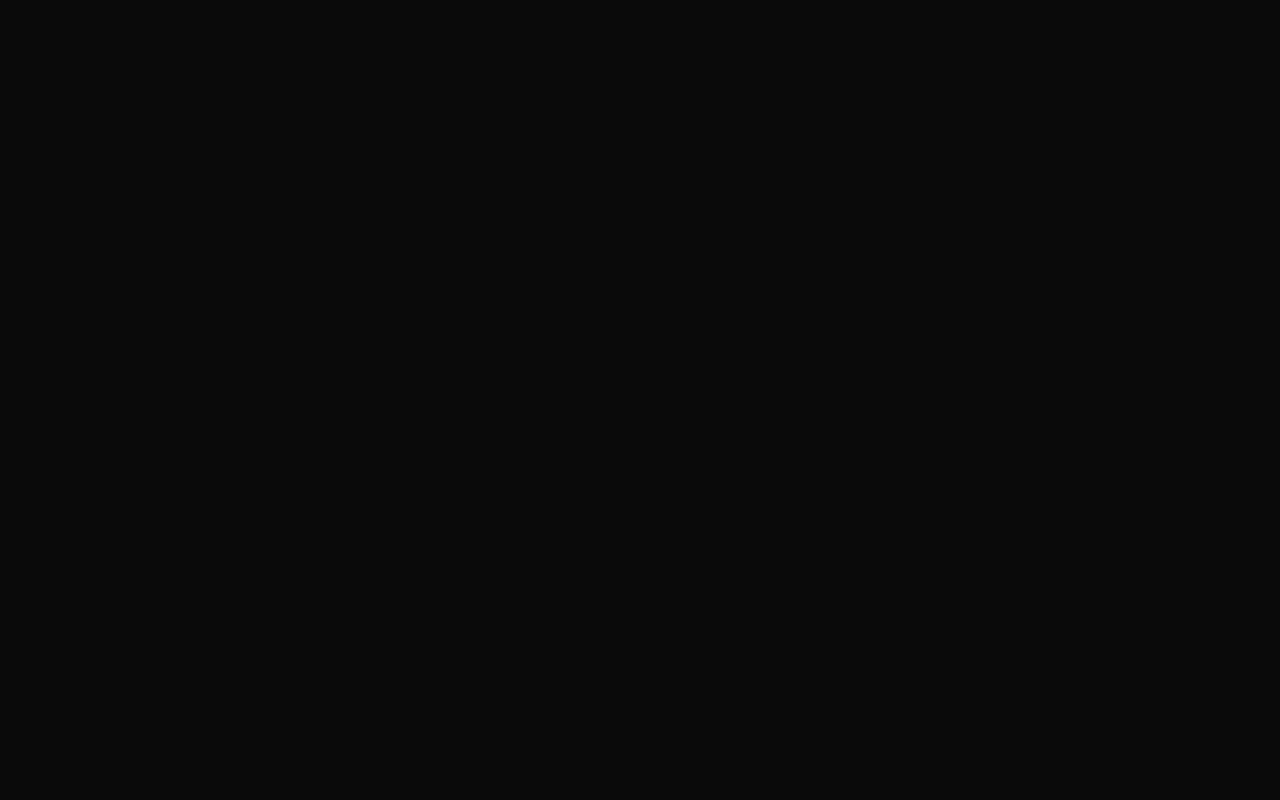
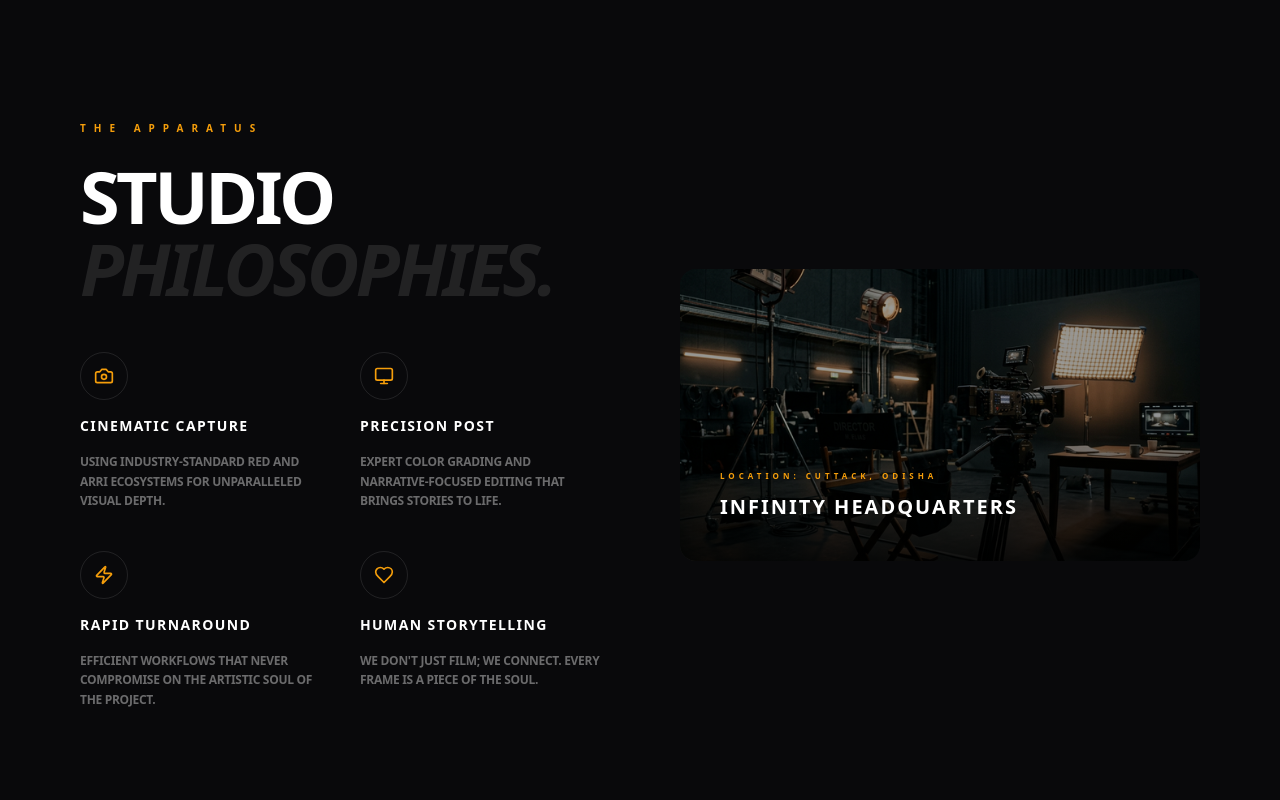
Before and after one commit to rakeshbhol1995-dotcom/infinity_drawings, a Next.js app: page / in a window 1280 px wide. Shown: the part 4480-5280 px from the top of the page. Built offline with nearby package versions, Linux system fonts and the light colour scheme.

Commit message:
Update team section with Sourav Mahapatra

```diff
--- a/src/app/page.tsx
+++ b/src/app/page.tsx
@@ -8,13 +8,17 @@ import Hero from "@/components/home/Hero";
 import Marquee from "@/components/home/Marquee";
 import Manifesto from "@/components/home/Manifesto";
 import AboutSection from "@/components/home/AboutSection";
+import Founder from "@/components/home/Founder";
 import Stats from "@/components/home/Stats";
 import Gallery from "@/components/home/Gallery";
 import Services from "@/components/home/Services";
 import NewsHeadlines from "@/components/home/NewsHeadlines";
 import Team from "@/components/home/Team"; // New Section
+import Studio from "@/components/home/Studio";
 import HorizontalScroll from "@/components/home/HorizontalScroll";
+import GlobeMap from "@/components/home/GlobeMap";
 import Logos from "@/components/home/Logos";
+import Testimonials from "@/components/home/Testimonials";
 import EndCredits from "@/components/home/EndCredits";
 
 // Premium Layout Components
@@ -51,6 +55,8 @@ export default function Home() {
 
           {/* Act II: The Visionary (About) */}
           <AboutSection />
+          <Founder />
+          <Studio />
 
           {/* Act III: The Archive & Impact */}
           <div className="relative">
@@ -70,7 +76,9 @@ export default function Home() {
 
           {/* Act V: The Reach */}
           <div className="relative">
+              <GlobeMap />
               <Logos />
+              <Testimonials />
           </div>
 
           {/* Act VI: The Conclusion */}
--- /dev/null
+++ b/src/components/home/Studio.tsx
@@ -0,0 +1,69 @@
+"use client";
+
+import { motion } from "framer-motion";
+import { Camera, Monitor, Zap, Heart } from "lucide-react";
+
+const features = [
+    { icon: <Camera size={20} />, title: "Cinematic Capture", desc: "Using industry-standard RED and Arri ecosystems for unparalleled visual depth." },
+    { icon: <Monitor size={20} />, title: "Precision Post", desc: "Expert color grading and narrative-focused editing that brings stories to life." },
+    { icon: <Zap size={20} />, title: "Rapid Turnaround", desc: "Efficient workflows that never compromise on the artistic soul of the project." },
+    { icon: <Heart size={20} />, title: "Human Storytelling", desc: "We don't just film; we connect. Every frame is a piece of the soul." }
+];
+
+export default function Studio() {
+    return (
+        <section className="py-32 md:py-48 px-6 md:px-20 bg-zinc-950 text-white relative overflow-hidden border-t border-white/5">
+            <div className="max-w-7xl mx-auto grid lg:grid-cols-2 gap-20 items-center">
+                <div className="space-y-12">
+                    <div>
+                        <span className="text-[10px] font-bold tracking-[0.8em] text-amber-500 uppercase block mb-6">
+                            The Apparatus
+                        </span>
+                        <h2 className="text-4xl md:text-7xl font-black uppercase tracking-tighter leading-none">
+                            Studio <br /> <span className="text-white/10 italic">Philosophies.</span>
+                        </h2>
+                    </div>
+
+                    <div className="grid grid-cols-1 md:grid-cols-2 gap-10">
+                        {features.map((feature, idx) => (
+                            <motion.div
+                                key={idx}
+                                initial={{ opacity: 0, y: 20 }}
+                                whileInView={{ opacity: 1, y: 0 }}
+                                transition={{ duration: 0.6, delay: idx * 0.1 }}
+                                viewport={{ once: true }}
+                                className="space-y-4 group"
+                            >
+                                <div className="w-12 h-12 rounded-full border border-white/10 flex items-center justify-center text-amber-500 group-hover:bg-amber-500 group-hover:text-black transition-all duration-500">
+                                    {feature.icon}
+                                </div>
+                                <h3 className="text-sm font-black uppercase tracking-widest text-white">{feature.title}</h3>
+                                <p className="text-xs text-white/40 leading-relaxed font-bold uppercase tracking-tight">{feature.desc}</p>
+                            </motion.div>
+                        ))}
+                    </div>
+                </div>
+
+                <motion.div
+                    initial={{ opacity: 0, scale: 0.9 }}
+                    whileInView={{ opacity: 1, scale: 1 }}
+                    transition={{ duration: 1 }}
+                    viewport={{ once: true }}
+                    className="relative aspect-square md:aspect-video rounded-2xl overflow-hidden group"
+                >
+                    <div
+                        className="absolute inset-0 bg-cover bg-center transition-transform duration-[2s] group-hover:scale-110"
+                        style={{ backgroundImage: "url('/studio_journal.png')" }}
+                    />
+                    <div className="absolute inset-0 bg-black/40 group-hover:bg-black/10 transition-colors duration-700" />
+                    <div className="absolute inset-0 bg-gradient-to-t from-black via-transparent to-transparent opacity-80" />
+
+                    <div className="absolute bottom-10 left-10">
+                        <span className="text-[8px] font-black uppercase tracking-[0.5em] text-amber-500">Location: Cuttack, Odisha</span>
+                        <h4 className="text-xl font-black uppercase tracking-widest text-white mt-2">Infinity Headquarters</h4>
+                    </div>
+                </motion.div>
+            </div>
+        </section>
+    );
+}
--- a/src/components/home/Team.tsx
+++ b/src/components/home/Team.tsx
@@ -37,6 +37,14 @@ const team = [
         expertise: "Timing & Narrative Flow",
         bio: "The rhythm behind the story, Aswini is an expert in timing and narrative flow, creating seamless cinematic experiences.",
         socials: { instagram: "https://instagram.com/aswini", linkedin: "https://linkedin.com/in/aswini" }
+    },
+    {
+        name: "SOURAV MAHAPATRA",
+        role: "Creative Director & Management",
+        img: "/sourav.jpg",
+        expertise: "Project Execution",
+        bio: "Known for The Jengaburu Curse (2023) and The Mountain Hockey (2021), he leads the creative vision while overseeing project execution and team management.",
+        socials: { instagram: "#", linkedin: "#" }
     },
 ];
 
--- /dev/null
+++ b/src/components/home/Testimonials.tsx
@@ -0,0 +1,82 @@
+"use client";
+
+import { motion } from "framer-motion";
+import { Quote, Star } from "lucide-react";
+
+const testimonials = [
+    {
+        name: "Shyam Sundar",
+        role: "Production Head, Sony LIV",
+        content: "Working with Nishith was a seamless experience. His vision for cinematic storytelling is exceptional, especially during the production of Jengaburu.",
+        rating: 5
+    },
+    {
+        name: "Amrita Patnaik",
+        role: "Creative Director, Cinema 4 Good",
+        content: "The way he captures human emotions in documentaries like 'Last Drop' is truly moving. A storyteller who understands the soul of the subject.",
+        rating: 5
+    },
+    {
+        name: "Rajesh Mohanty",
+        role: "Executive Producer",
+        content: "His attention to detail and ability to handle large-scale productions while keeping the artistic essence alive is remarkable.",
+        rating: 5
+    }
+];
+
+export default function Testimonials() {
+    return (
+        <section className="py-32 md:py-48 px-6 md:px-20 bg-black text-white relative overflow-hidden border-t border-white/5">
+            {/* Background Light Spill */}
+            <div className="absolute top-1/2 left-1/2 -translate-x-1/2 -translate-y-1/2 w-[80vw] h-[80vw] bg-amber-500/5 blur-[150px] -z-10 rounded-full" />
+
+            <div className="max-w-7xl mx-auto">
+                <div className="mb-24 text-center md:text-left">
+                    <span className="text-[10px] font-bold tracking-[0.8em] text-amber-500 uppercase block mb-6">
+                        Voices of Collaboration
+                    </span>
+                    <h2 className="text-4xl md:text-7xl font-black uppercase tracking-tighter leading-none">
+                        The <br /> <span className="text-white/10 italic">Cinematic Verdict.</span>
+                    </h2>
+                </div>
+
+                <div className="grid grid-cols-1 md:grid-cols-3 gap-8 md:gap-12">
+                    {testimonials.map((item, idx) => (
+                        <motion.div
+                            key={idx}
+                            initial={{ opacity: 0, y: 30 }}
+                            whileInView={{ opacity: 1, y: 0 }}
+                            transition={{ duration: 0.8, delay: idx * 0.2 }}
+                            viewport={{ once: true }}
+                            className="relative group p-10 bg-zinc-950 border border-white/5 rounded-2xl hover:border-amber-500/30 transition-all duration-500"
+                        >
+                            <Quote size={40} className="text-amber-500 opacity-20 absolute top-8 right-8" />
+
+                            <div className="flex gap-1 mb-8">
+                                {[...Array(item.rating)].map((_, i) => (
+                                    <Star key={i} size={12} className="fill-amber-500 text-amber-500" />
+                                ))}
+                            </div>
+
+                            <p className="text-lg md:text-xl font-light text-white/70 leading-relaxed mb-10 italic">
+                                "{item.content}"
+                            </p>
+
+                            <div className="space-y-1">
+                                <h3 className="text-sm font-black uppercase tracking-widest text-white">
+                                    {item.name}
+                                </h3>
+                                <p className="text-[10px] uppercase font-bold tracking-widest text-amber-500">
+                                    {item.role}
+                                </p>
+                            </div>
+
+                            {/* Hover accent */}
+                            <div className="absolute bottom-0 left-0 w-full h-[2px] bg-amber-500/0 group-hover:bg-amber-500 transition-all duration-500" />
+                        </motion.div>
+                    ))}
+                </div>
+            </div>
+        </section>
+    );
+}
```
